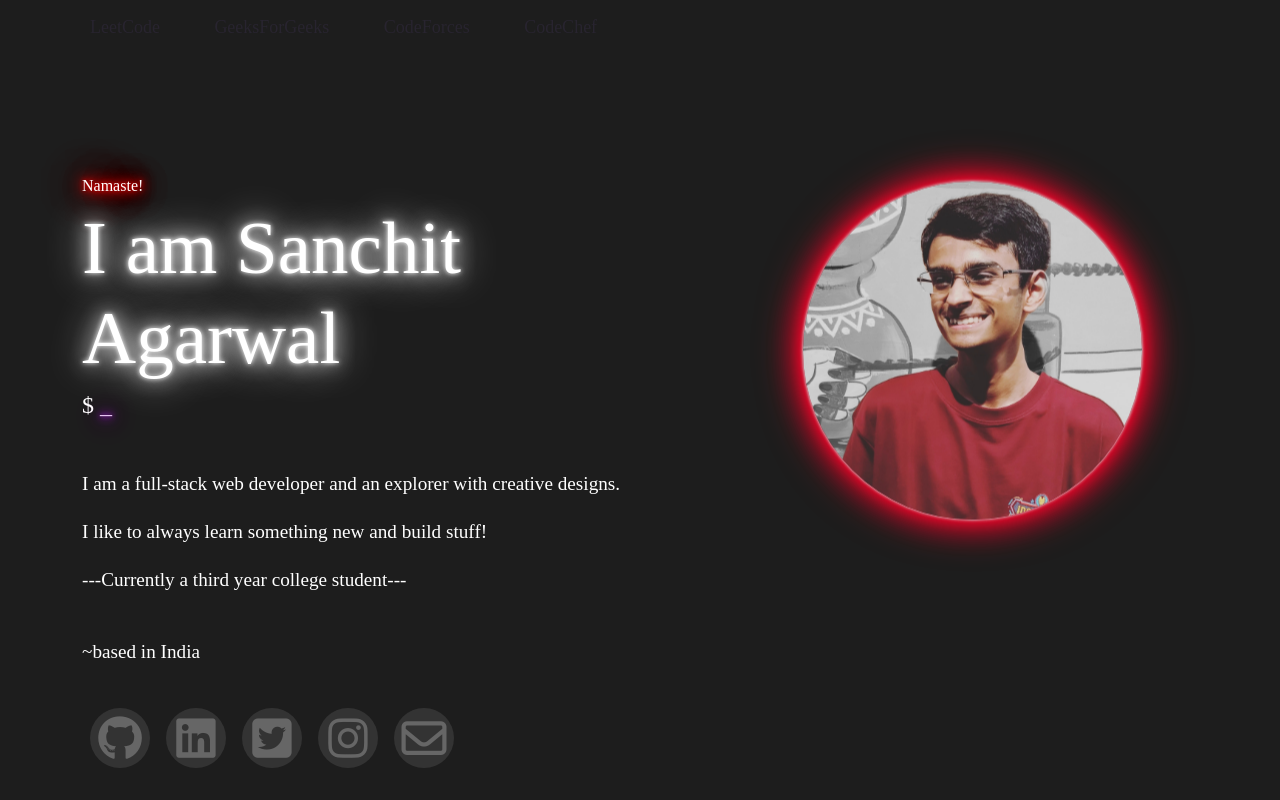
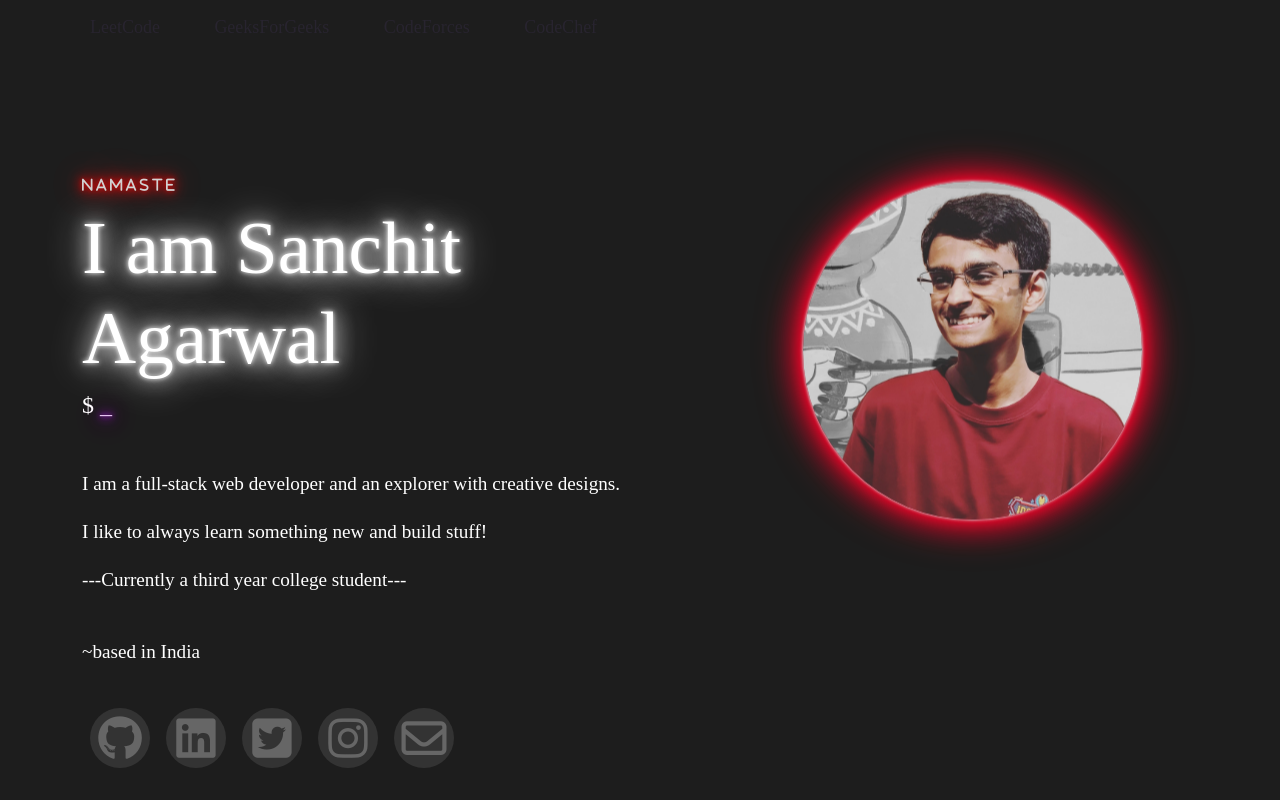
Before and after one commit to Sanchitagarwal7/portfolio_react, a React (Create React App) app: page / in a window 1280 px wide. Shown: the top 800 px of the page. Built offline with nearby package versions, Linux system fonts and the light colour scheme; a web font is replaced by a local one.

Commit message:
changed namaste effect

```diff
--- a/src/components/Home.js
+++ b/src/components/Home.js
@@ -11,9 +11,7 @@ const Home = () => {
     <Container className='banner-top'>
         <Row>
             <Col xs={12} md={6} xl={7}>
-            <ScrollAnimation animateIn='animate__flash animate__infinite'>
-            <h6 className='text-red'>Namaste!</h6>
-            </ScrollAnimation>
+            <h6 className='text-red'><i class="fa-solid fa-sm fa-fade">N a m a s t e</i></h6>
             <h1 id="my-name-size" className='my-name-style'>I am Sanchit Agarwal</h1>
             <h4>$ <span className='text-shadow-purple'><ReactTyped strings={["Web Developer", "Programmer", "Engineer"]} typeSpeed={100} loop backSpeed={50} cursorChar='_' showCursor={true}/></span></h4>
             <p>
```
